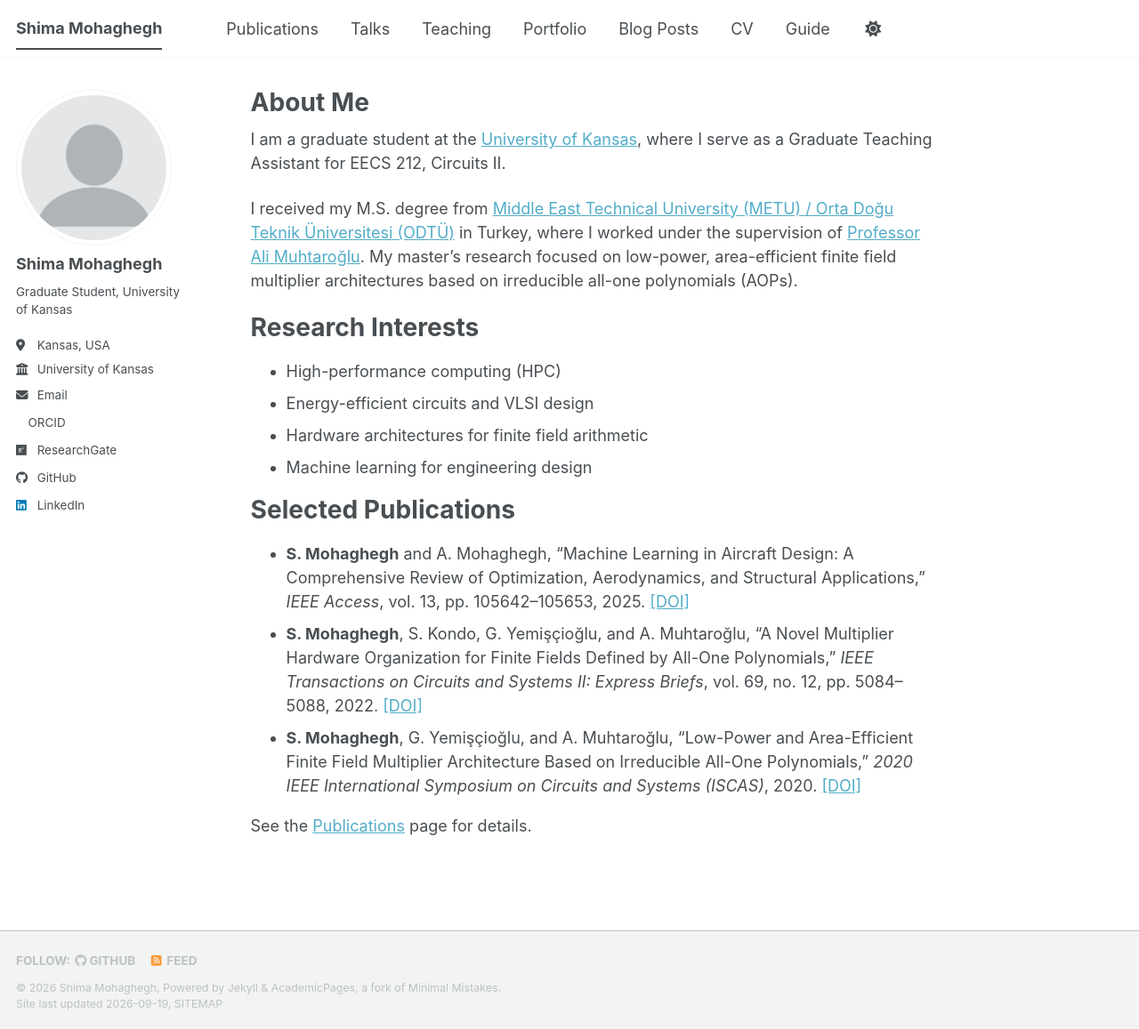
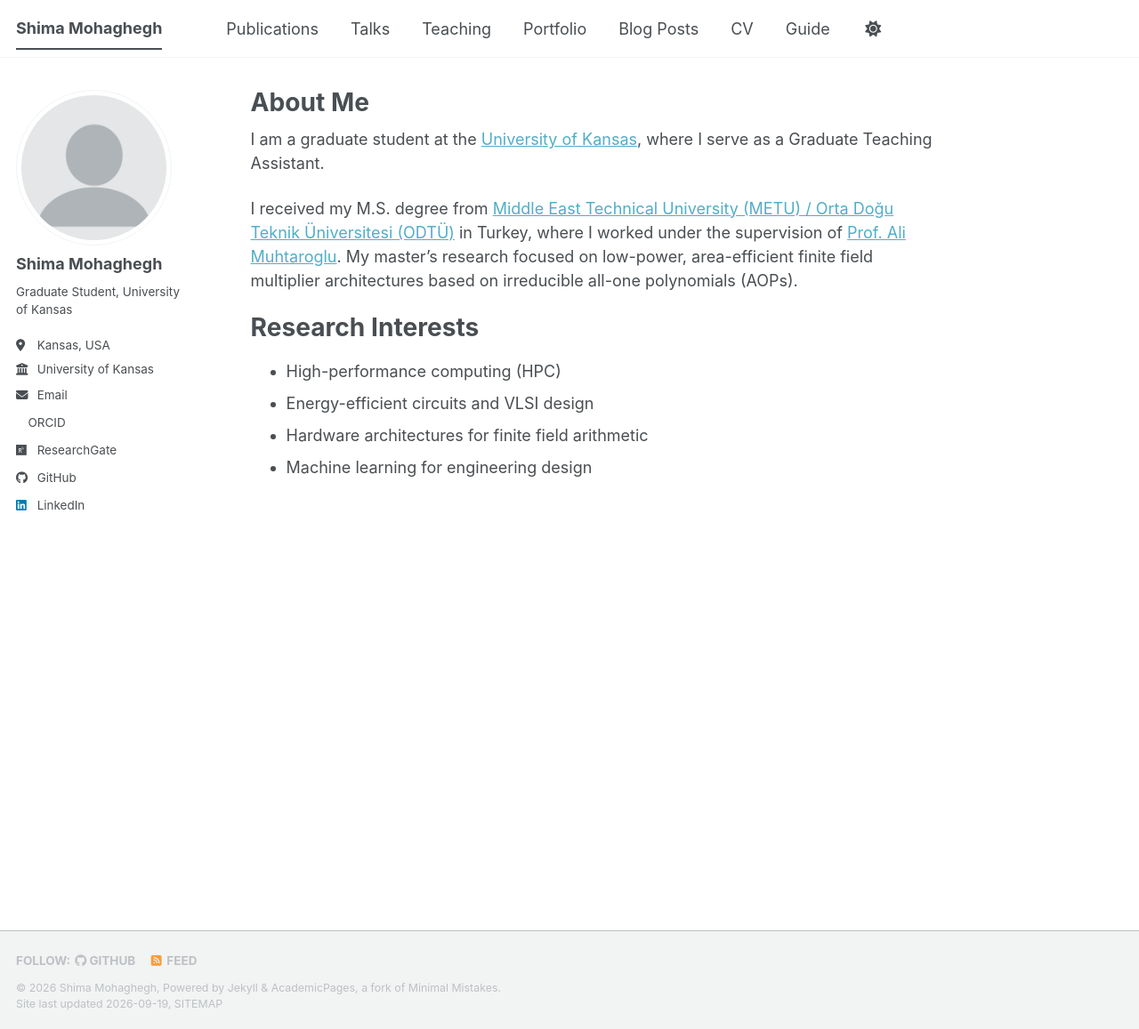
Before and after one commit to shimamohaghegh/shimamohaghegh.github.io, a Jekyll site: the page built from _pages/about.md, in a window 1280 px wide and 1157 px high. Shown: the whole window at 89% size. Built offline with Jekyll 4.4.1, drawn with Linux system fonts in a browser that asks for light colours; a style sheet for code colours, icons or effects is not loaded.

Commit message:
Add files via upload

```diff
--- a/_pages/about.md
+++ b/_pages/about.md
@@ -7,9 +7,9 @@ redirect_from:
   - /about.html
 ---
 
-I am a graduate student at the [University of Kansas](https://ku.edu/), where I serve as a Graduate Teaching Assistant for EECS 212, Circuits II.
+I am a graduate student at the [University of Kansas](https://ku.edu/), where I serve as a Graduate Teaching Assistant.
 
-I received my M.S. degree from [Middle East Technical University (METU) / Orta Doğu Teknik Üniversitesi (ODTÜ)](https://www.metu.edu.tr/) in Turkey, where I worked under the supervision of [Professor Ali Muhtaroğlu](https://www.oslomet.no/en/about/employee/alimuhta/). My master's research focused on low-power, area-efficient finite field multiplier architectures based on irreducible all-one polynomials (AOPs).
+I received my M.S. degree from [Middle East Technical University (METU) / Orta Doğu Teknik Üniversitesi (ODTÜ)](https://www.metu.edu.tr/) in Turkey, where I worked under the supervision of [Prof. Ali Muhtaroglu](https://www.oslomet.no/en/about/employee/alimuhta/). My master's research focused on low-power, area-efficient finite field multiplier architectures based on irreducible all-one polynomials (AOPs).
 
 Research Interests
 ======
@@ -17,11 +17,3 @@ Research Interests
 * Energy-efficient circuits and VLSI design
 * Hardware architectures for finite field arithmetic
 * Machine learning for engineering design
-
-Selected Publications
-======
-* **S. Mohaghegh** and A. Mohaghegh, "Machine Learning in Aircraft Design: A Comprehensive Review of Optimization, Aerodynamics, and Structural Applications," *IEEE Access*, vol. 13, pp. 105642–105653, 2025. [[DOI]](https://doi.org/10.1109/ACCESS.2025.3580485)
-* **S. Mohaghegh**, S. Kondo, G. Yemişçioğlu, and A. Muhtaroğlu, "A Novel Multiplier Hardware Organization for Finite Fields Defined by All-One Polynomials," *IEEE Transactions on Circuits and Systems II: Express Briefs*, vol. 69, no. 12, pp. 5084–5088, 2022. [[DOI]](https://doi.org/10.1109/TCSII.2022.3188567)
-* **S. Mohaghegh**, G. Yemişçioğlu, and A. Muhtaroğlu, "Low-Power and Area-Efficient Finite Field Multiplier Architecture Based on Irreducible All-One Polynomials," *2020 IEEE International Symposium on Circuits and Systems (ISCAS)*, 2020. [[DOI]](https://doi.org/10.1109/ISCAS45731.2020.9181179)
-
-See the [Publications](/publications/) page for details.
```
